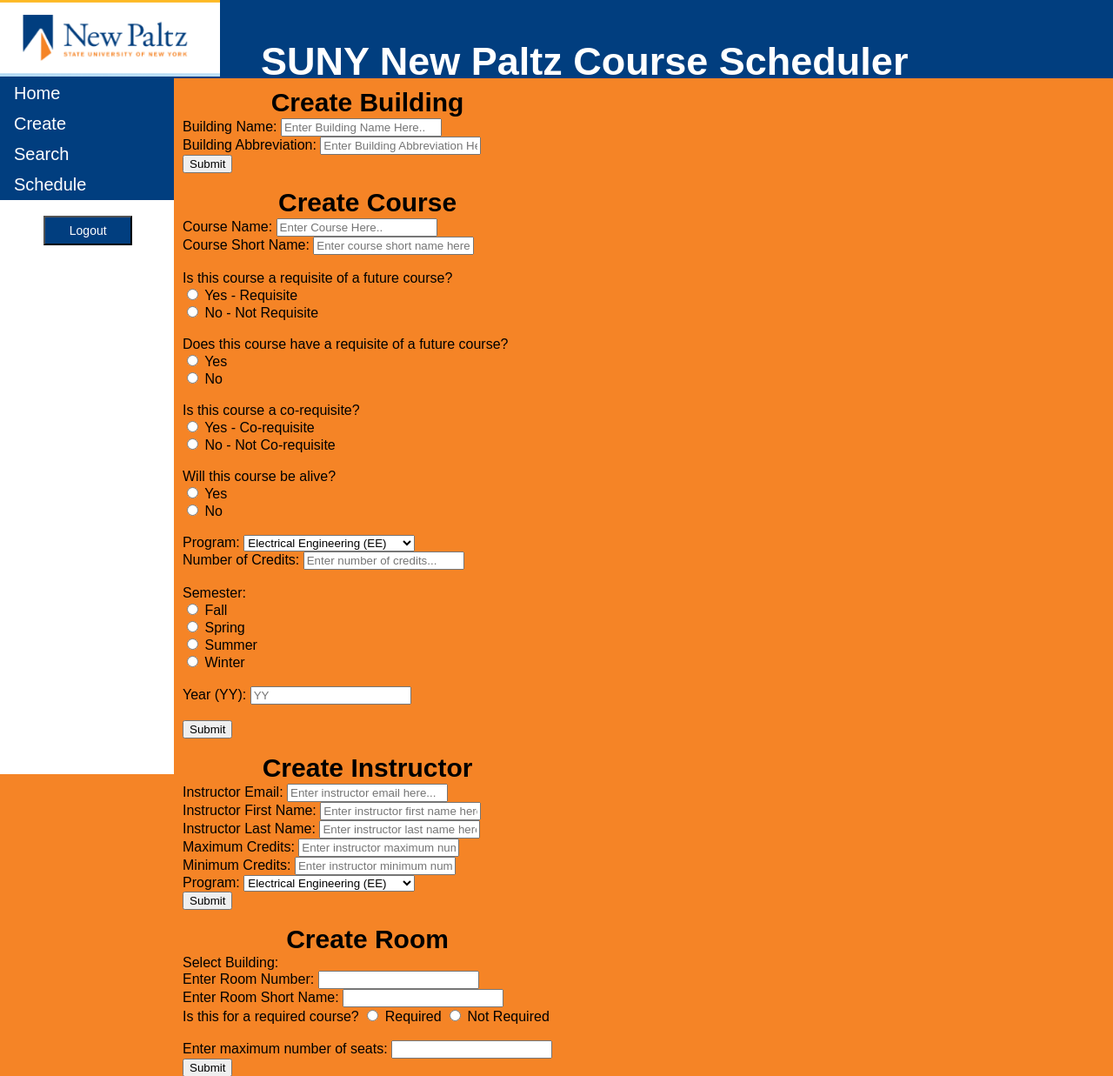
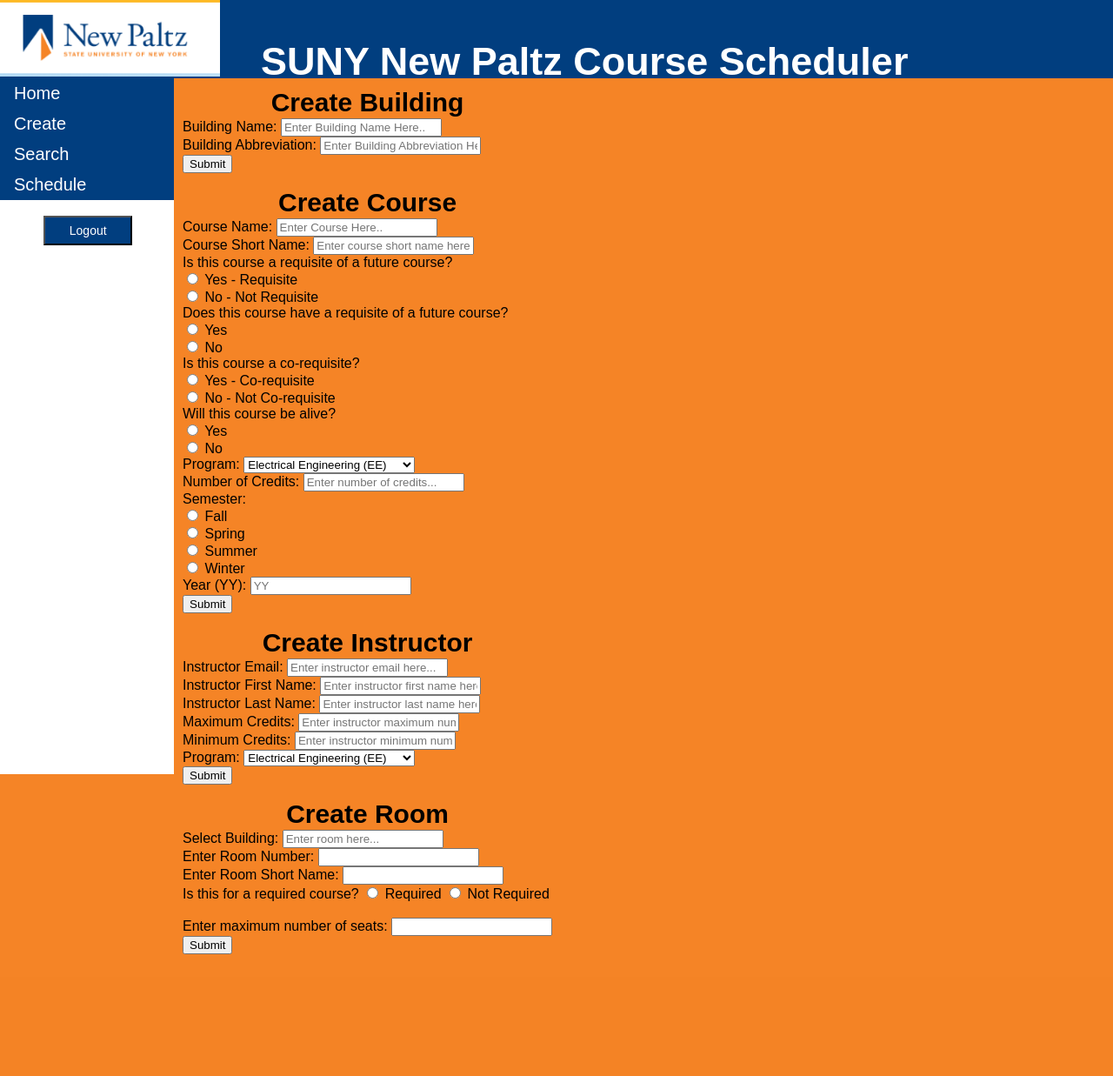
Before and after one commit to nikkirmaher/Software-Engineering, a PHP site: page /create.php in a window 1280 px wide. Shown: the top 1237 px of the page at 87% size. After the commit the page ends 1097 px from the top, so only its background shows below. Run offline with PHP 8.4, Linux system fonts and the light colour scheme.

Commit message:
Latest updates regarding Create-Forms

```diff
--- a/components/create/buildingCreate.php
+++ b/components/create/buildingCreate.php
@@ -4,9 +4,11 @@
         <label id="create" for="create-building"> Building Name: </label>
         <input type="text" placeholder="Enter Building Name Here.." name="create-building-name">
         <br>
+
         <label id="create" for="create-building"> Building Abbreviation: </label>
         <input type="text" placeholder="Enter Building Abbreviation Here.." name="create-building-abbreviation">
         <br>
+
         <input id="submit" type="submit" name="addBuilding">
     </form>
 
--- a/components/create/courseCreate.php
+++ b/components/create/courseCreate.php
@@ -4,46 +4,54 @@
 		<label id="add" for="course-name"> Course Name: </label>
 		<input type="text" placeholder="Enter Course Here.." name="course-name">
 		<br>
+
 		<label id="add" for="create-course"> Course Short Name: </label>
 		<input type="text" placeholder="Enter course short name here..." name="course-shortname">
 		<br>
-		<br>
+
 		<label id="add" for="is-requisite"> Is this course a requisite of a future course? </label>
 		<br>
 		<input type="radio" id="requisite" name="is_requisite" value="Requisite">
 		<label for="requisite">Yes - Requisite</label>
 		<br>
+
 		<input type="radio" id="not_requisite" name="is_requisite" value="Not Requisite">
 		<label for="not_requisite">No - Not Requisite</label>
 		<br>
-		<br>
+
 		<label id="add" for="create-course"> Does this course have a requisite of a future course? </label>
 		<br>
+
 		<input type="radio" id="has_requisite" name="has_requisite" value="Has Requisite">
 		<label for="has_requisite">Yes</label>
 		<br>
+
 		<input type="radio" id="no_requisite" name="has_requisite" value="No Requisite">
 		<label for="no_requisite">No</label>
 		<br>
-		<br>
+
 		<label id="add" for="create-course"> Is this course a co-requisite? </label>
 		<br>
+
 		<input type="radio" id="co_requisite" name="co_requisite" value="co_requisite">
 		<label for="corequisite">Yes - Co-requisite</label>
 		<br>
+
 		<input type="radio" id="not_co_requisite" name="not_co_requisite" value="Not co_requisite">
 		<label for="not_requisite">No - Not Co-requisite</label>
 		<br>
-		<br>
+
 		<label id="add" for="create-course"> Will this course be alive? </label>
 		<br>
+
 		<input type="radio" id="alive" name="alive" value="alive">
 		<label for="corequisite">Yes</label>
 		<br>
+
 		<input type="radio" id="not_alive" name="not_alive" value="Not alive">
 		<label for="not_alive">No</label>
 		<br>
-		<br>
+
 
 		<label id="add" for="create-course"> Program: </label>
 		<select id="program" name="program">
@@ -52,47 +60,52 @@
 			<option value="CE">Computer Engineering (CE)</option>
 		</select>
 		<br>
+
 		<label id="add" for="create-course"> Number of Credits: </label>
 		<input type="text" placeholder="Enter number of credits..." name="num_credits">
 		<br>
-		<br>
+
 		<label id="add" for="create-course"> Semester: </label>
 		<br>
+
 		<input type="radio" id="fall" name="semester" value="fall">
 		<label for="fall">Fall</label>
 		<br>
+
 		<input type="radio" id="spring" name="semester" value="spring">
 		<label for="spring">Spring</label>
 		<br>
+
 		<input type="radio" id="summer" name="semester" value="summer">
 		<label for="summer">Summer</label>
 		<br>
+
 		<input type="radio" id="winter" name="semester" value="winter">
 		<label for="winter">Winter</label>
 		<br>
-		<br>
+
 		<label id="add" for="create-course"> Year (YY): </label>
 		<input type="text" placeholder="YY" name="course-year">
 		<br>
-		<br>
-		<input id="submit" type="submit" name="submit">
-	</form>
+
+		<input id="submit" type="submit" name="addCourse">
+</form>
     <?php
         //If submit button is pressed.
         if (isset($_GET['addCourse']))
         {
             include_once("./backend/db_connector.php");
 
-            $name = $_GET['name'];
-            $short_name = $_GET['short_name'];
+            $name = $_GET['course-name'];
+            $short_name = $_GET['course-shortname'];
             $is_requisite = $_GET['is_requisite'];
             $has_requisite = $_GET['has_requisite'];
             $co_requisite = $_GET['co_requisite'];
-            $is_alive = $_GET['is_alive'];
+            $is_alive = $_GET['alive'];
             $program = $_GET['program'];
             $num_credits = $_GET['num_credits'];
             $semester = $_GET['semester'];
-            $year = $_GET['year'];
+            $year = $_GET['course-year'];
 
             $sql = "INSERT INTO courses (`name`, `short_name`, `is_requisite`, `has_requisite`, `co_requisite`, `is_alive`, `program`, `num_credits`, `semester`, `year`)
                     VALUES ('$name', '$short_name', '$is_requisite', '$has_requisite', '$co_requisite', '$is_alive', '$program', '$num_credits', '$semester', '$year')";
--- a/components/create/roomCreate.php
+++ b/components/create/roomCreate.php
@@ -2,14 +2,15 @@
     <p class = "title"> Create Room </p>
     <form name="create-room" method="get" action="./create.php">
 		 <label id="add" for="create-room"> Select Building: </label>
+		 <input type="text" placeholder="Enter room here..." name="select-building">
+		 <br>
 
-		 <br>
 	 	 <label id="add" for="create-room"> Enter Room Number: </label>
-	 	 <input type="text" id="room_num" name="Room Number">
+	 	 <input type="text" id="room_num" name="room-number">
 		 <br>
 
 		 <label id="add" for="create-room"> Enter Room Short Name: </label>
-		 <input type="text" id="room_short" name="Room Short Name">
+		 <input type="text" id="room_short" name="room-short-name">
 		 <br>
 
 		 <label id="add" for="create-room"> Is this for a required course? </label>
@@ -33,9 +34,9 @@
         {
             include_once("./backend/db_connector.php");
 
-            $building = $_GET['Select Building'];
-            $room_num = $_GET['Room Number'];
-            $short_name = $_GET['Room Short Name'];
+            $building = $_GET['select-building'];
+            $room_num = $_GET['room-number'];
+            $short_name = $_GET['room-short-name'];
             $is_required = $_GET['is_req'];
             $max_seats = $_GET['Max_seats'];
 
```
Also changed, not shown: components/create/instructorCreate.php (line endings or trailing spaces).
